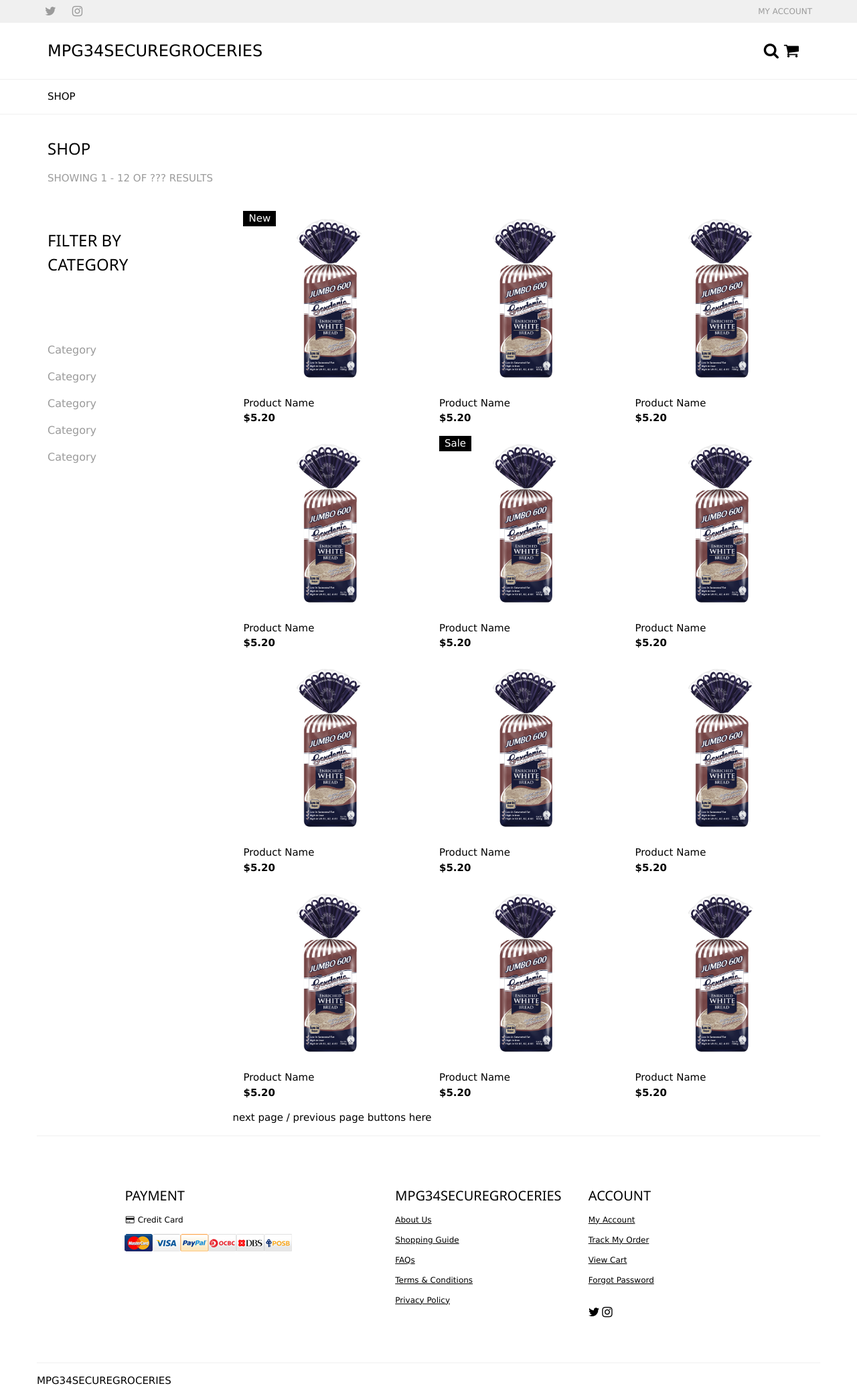
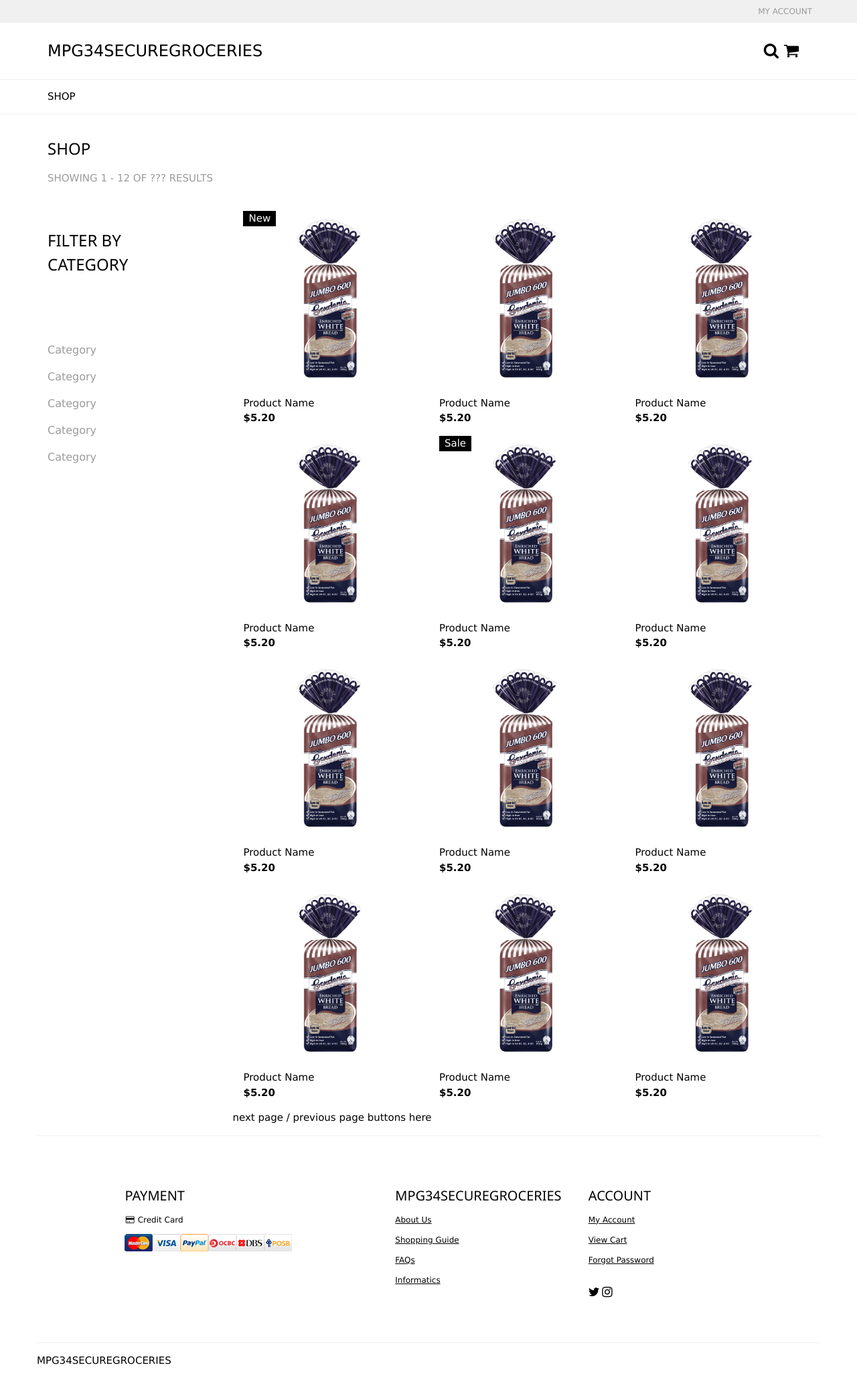
Before and after one commit to sjzdylan/Major-Project-G34, a PHP site: page /index.php in a window 1280 px wide. Shown: the whole page at 67% size. After the commit the page ends 2038 px from the top, so only its background shows below. Run offline with PHP 8.4, Linux system fonts and the light colour scheme.

Commit message:
Add files via upload

```diff
--- a/footer.php
+++ b/footer.php
@@ -27,14 +27,12 @@
                 <p><a href="aboutus.php" class="w3-hover-opacity">About Us</a></p>
                 <p><a href="#" class="w3-hover-opacity">Shopping Guide</a></p>
                 <p><a href="#" class="w3-hover-opacity">FAQs</a></p>
-                <p><a href="#" class="w3-hover-opacity">Terms & Conditions</a></p>
-                <p><a href="#" class="w3-hover-opacity">Privacy Policy</a></p>
+                <p><a href="#" class="w3-hover-opacity">Informatics</a></p>
               </div>
 
               <div class="w3-col s3 w3-justify">
                 <h4>ACCOUNT</h4>
                 <p><a href="login.php" class="w3-hover-opacity">My Account</a></p>
-                <p><a href="#" class="w3-hover-opacity">Track My Order</a></p>
                 <p><a href="cart.php" class="w3-hover-opacity">View Cart</a></p>
                 <?php
                 if(isset($_SESSION['user_id']))
--- a/navbar.php
+++ b/navbar.php
@@ -51,6 +51,7 @@
             .navbaredit:hover {
                 color: black;
             }
+
         </style>
 
 
@@ -58,8 +59,6 @@
             <div style="width: 1170px; margin:auto; background-color:#F0F0F0">
 
                 <ul>
-                    <i class="fa fa-twitter navbaredit w3-large w3-left"></i>
-                    <i class="fa fa-instagram navbaredit w3-large w3-left"></i>
                     <a class="w3-right navbaredit" href="login.php">MY ACCOUNT</a>
                     <?php
                 if(isset($_SESSION['user_id']))
@@ -84,7 +83,7 @@
         <div style="width: 100%;">
             <div style="width: 1170px; margin:auto;">
                 <header class="w3-container w3-xlarge">
-                    <p class="w3-left">MPG34SECUREGROCERIES</p>
+                    <p class="w3-left"><a href="index.php" style="text-decoration: none;">MPG34SECUREGROCERIES</a></p>
                     <p class="w3-right">
                     <i class="fa fa-search"></i>
                     <a href="cart.php" class="fa fa-shopping-cart w3-margin-right" style="text-decoration: none;"></a>
```
Also changed, not shown: productmanagement.php (+6 -1 lines).
